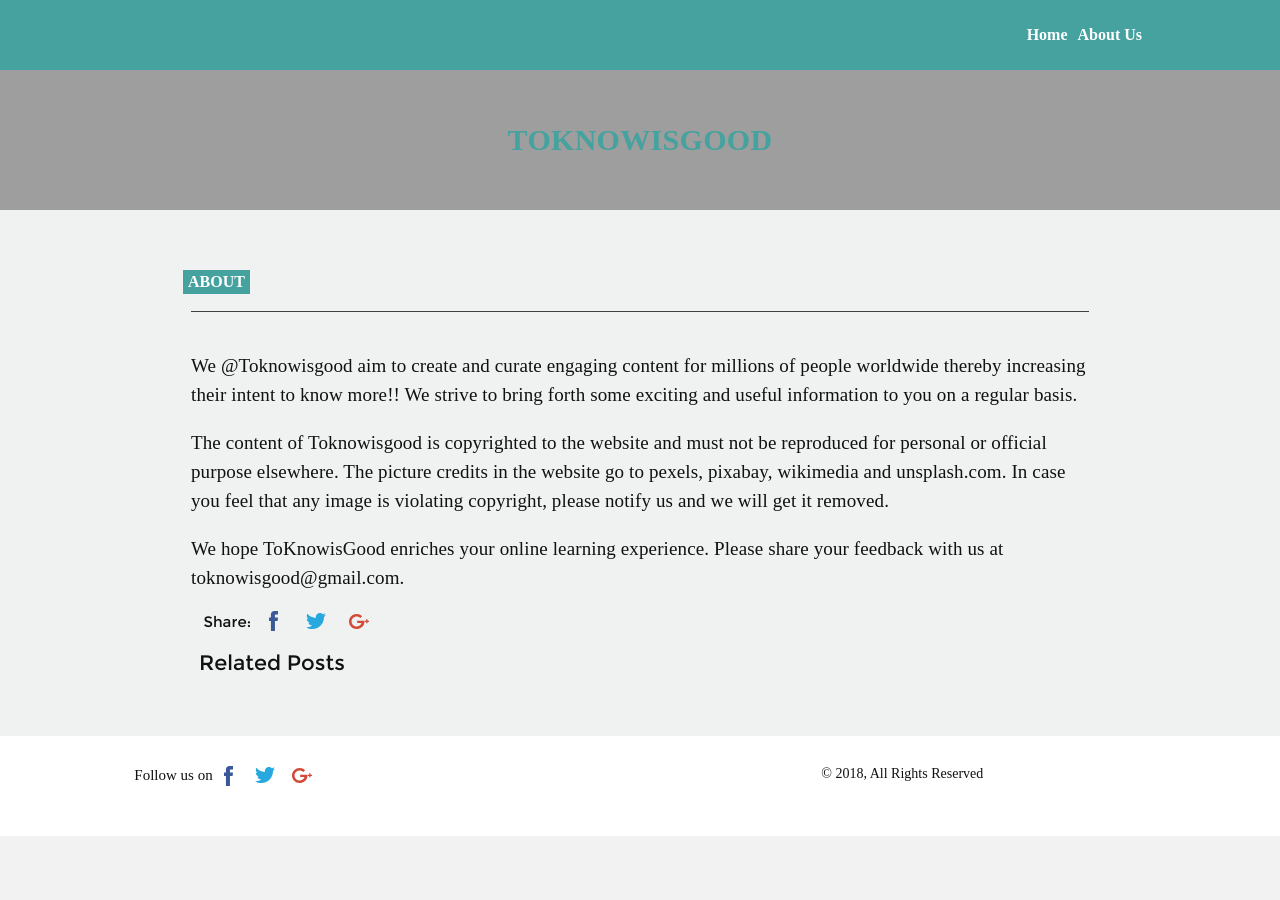
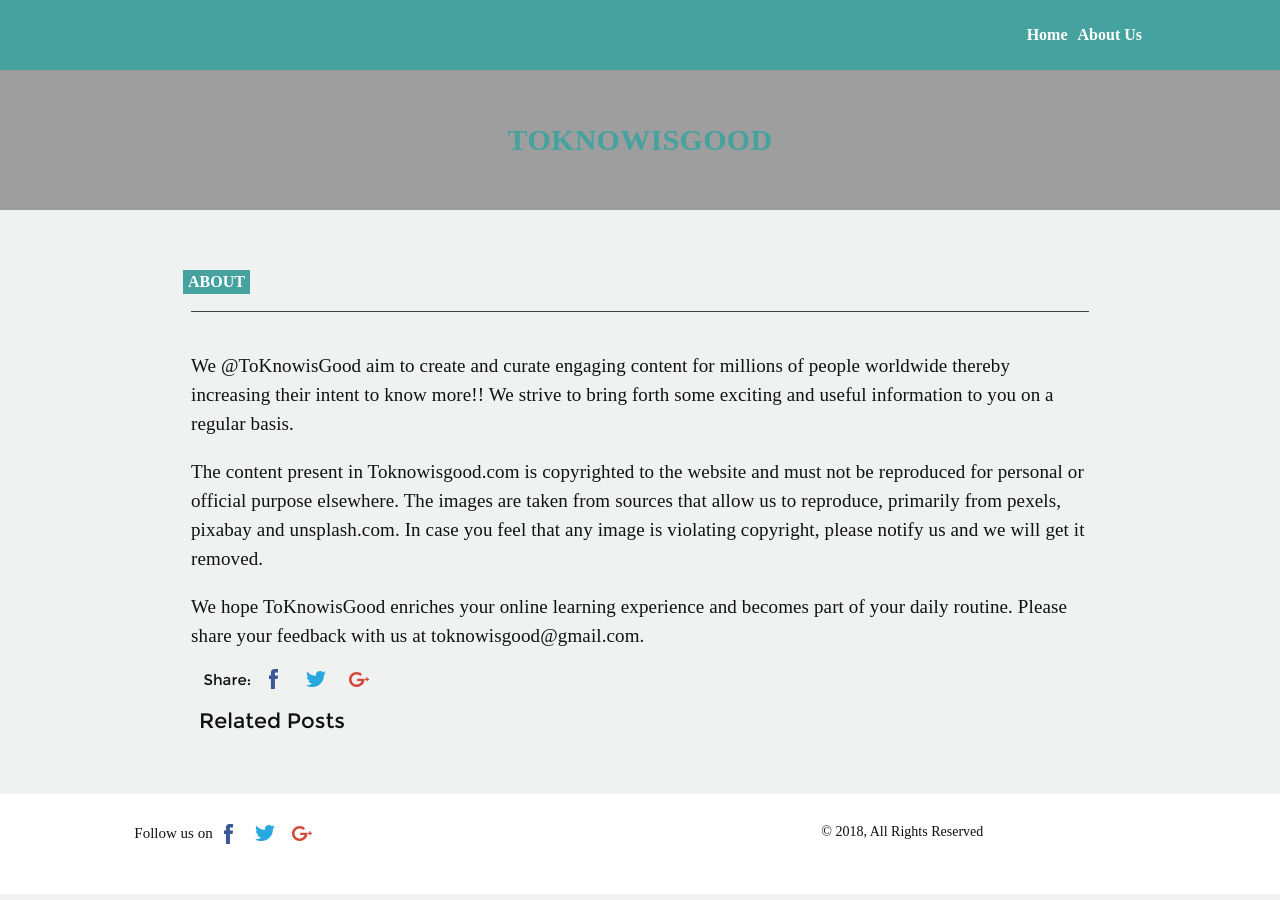
Before and after one commit to sherlifelix/blog, a Jekyll site: the page built from _posts/2022-06-08-about.md, in a window 1280 px wide. Built offline with Jekyll 4.4.1, drawn with Linux system fonts in a browser that asks for light colours; comment, search, counter and statistics services are not loaded.

Commit message:
Update 2022-06-08-about.md

```diff
--- a/_posts/2022-06-08-about.md
+++ b/_posts/2022-06-08-about.md
@@ -12,8 +12,8 @@ permalink: /about
 description: about
 ---
 
-We @Toknowisgood aim to create and curate engaging content for millions of people worldwide thereby increasing their intent to know more!! We strive to bring forth some exciting and useful information to you on a regular basis.
+We @ToKnowisGood  aim to create and curate engaging content for millions of people worldwide thereby increasing their intent to know more!! We strive to bring forth some exciting and useful information to you on a regular basis.
 
-The content of Toknowisgood is copyrighted to the website and must not be reproduced for personal or official purpose elsewhere. The picture credits in the website go to pexels, pixabay, wikimedia and unsplash.com. In case you feel that any image is violating copyright, please notify us and we will get it removed.
+The content present in Toknowisgood.com is copyrighted to the website and must not be reproduced for personal or official purpose elsewhere. The images are taken from sources that allow us to reproduce, primarily from pexels, pixabay and unsplash.com. In case you feel that any image is violating copyright, please notify us and we will get it removed.
 
-We hope ToKnowisGood enriches your online learning experience. Please share your feedback with us at toknowisgood@gmail.com.
+We hope ToKnowisGood enriches your online learning experience and becomes part of your daily routine. Please share your feedback with us at toknowisgood@gmail.com.
```
